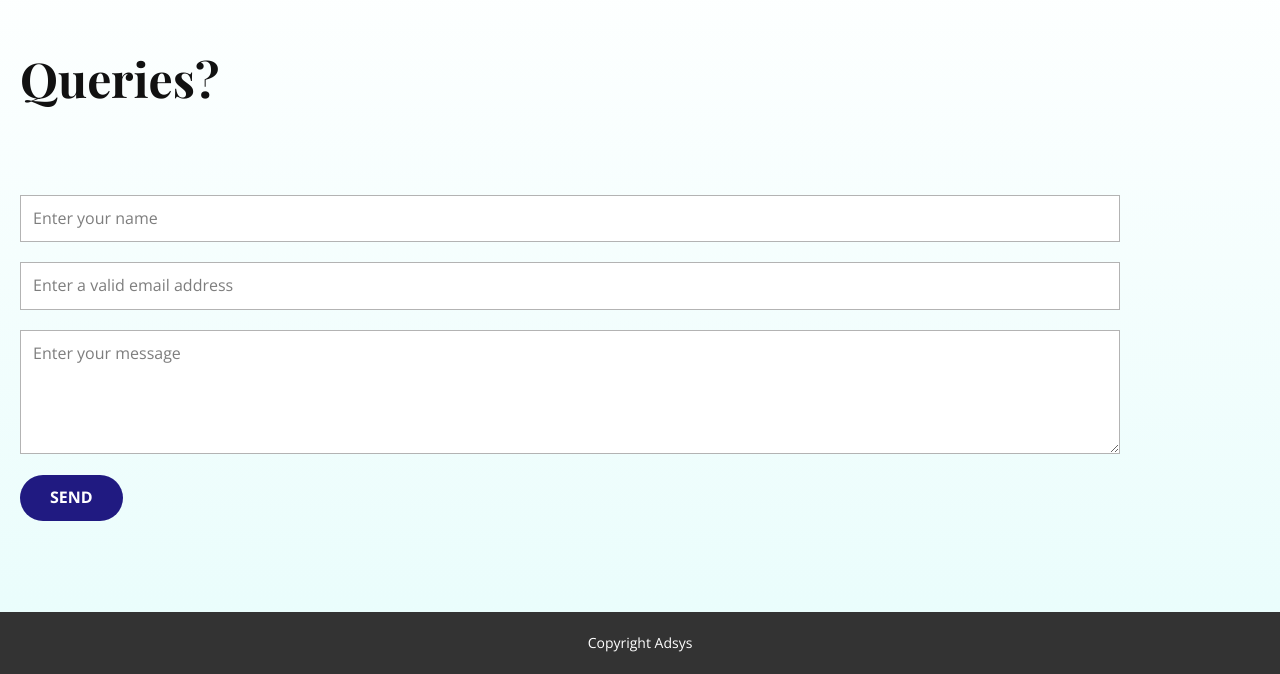
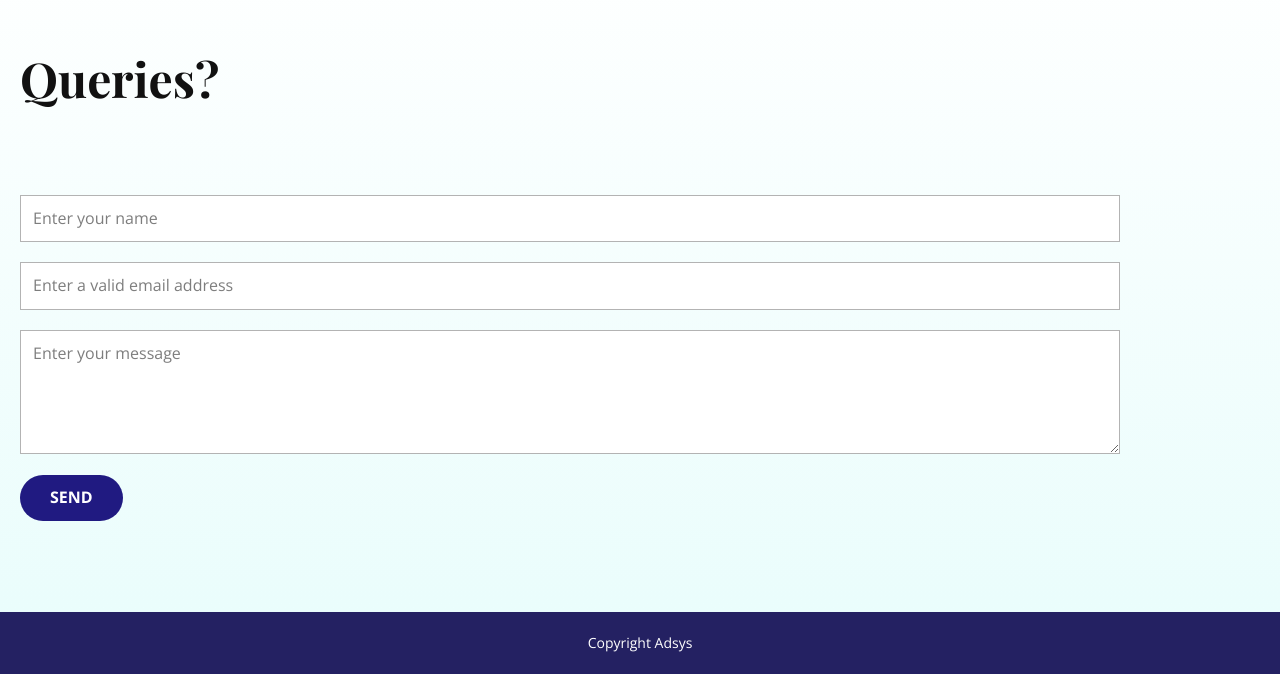
Before and after one commit to adsysMed/adsysMed.github.io, a website built with webpack: page index.html in a window 1280 px wide. Shown: the part 2085-2759 px from the top of the page. Built offline with nearby package versions, Linux system fonts and the light colour scheme; a web font is replaced by a local one.

Commit message:
foothr color change

```diff
--- a/nicepage.css
+++ b/nicepage.css
@@ -695,7 +695,7 @@ h6 {
 }
 .u-grey-80 {
   color: #ffffff;
-  background-color: #333333;
+  background-color: #242162;
 }
 
 
```
